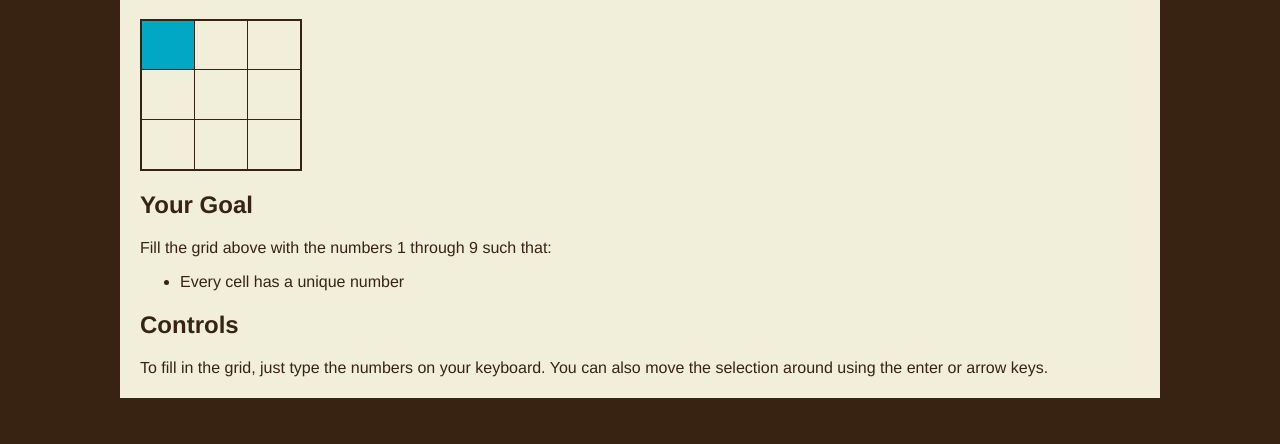
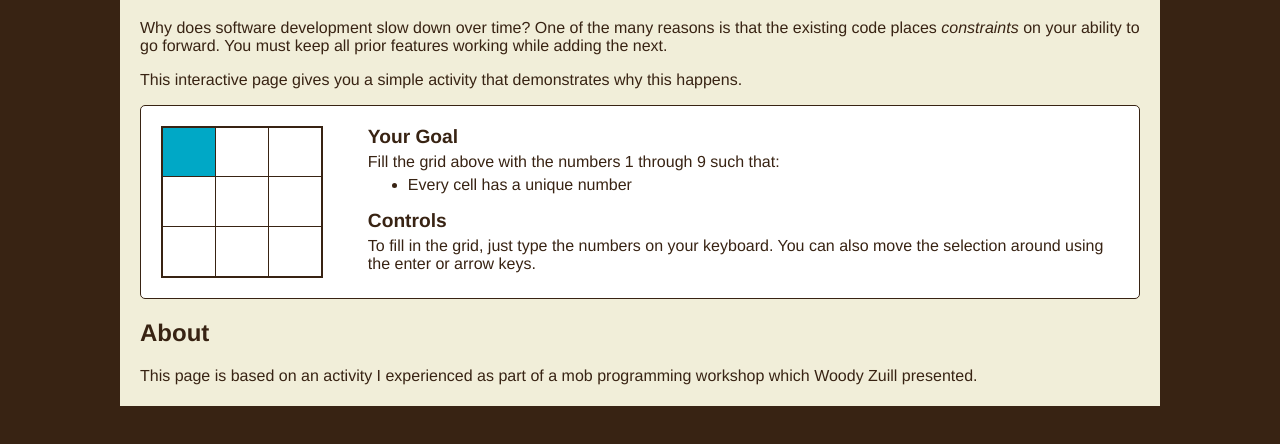
Before and after one commit to allan-stewart/constraints, a plain HTML site: page index.html in a window 1280 px wide. Shown: the part 66-510 px from the top of the page. Drawn offline with Linux system fonts and the light colour scheme.

Commit message:
Add some description and update styling

```diff
--- a/index.html
+++ b/index.html
@@ -7,6 +7,15 @@
     <body onload="init()">
         <div class="content">
             <h1>Constraints</h1>
+            <p>
+                Why does software development slow down over time?
+                One of the many reasons is that the existing code places <em>constraints</em> on your ability to go forward.
+                You must keep all prior features working while adding the next.
+            </p>
+            <p>This interactive page gives you a simple activity that demonstrates why this happens.</p>
+
+            <div class="activity">
+                <div class="gridArea">
                     <table id="grid">
                         <tr>
                             <td></td>
@@ -24,7 +33,9 @@
                             <td></td>
                         </tr>
                     </table>
+                </div>
 
+                <div>
                     <h2>Your Goal</h2>
                     <p>Fill the grid above with the numbers 1 through 9 such that:</p>
                     <ul>
@@ -40,5 +51,10 @@
                         You can also move the selection around using the enter or arrow keys.
                     </p>
                 </div>
+            </div>
+
+            <h2>About</h2>
+            <p>This page is based on an activity I experienced as part of a mob programming workshop which Woody Zuill presented.</p>
+        </div>
     </body>
 </html>
--- a/style.css
+++ b/style.css
@@ -37,3 +37,33 @@ td {
 .hidden {
     display: none;
 }
+
+.activity {
+    border: 1px solid #382313;
+    border-radius: 5px;
+    background: #fff;
+    padding: 20px;
+    display: flex;
+}
+
+.gridArea {
+    width: 250px;
+    margin-right: auto;
+}
+
+.activity h2:first-child {
+    margin-top: 0;
+}
+
+.activity h2 {
+    margin-bottom: 0;
+    font-size: 1.2em;
+}
+
+.activity p {
+    margin: 5px 0;
+}
+
+.activity ul {
+    margin: 5px 0;
+}
```
Lines whose indentation alone changed are shown as unchanged.
